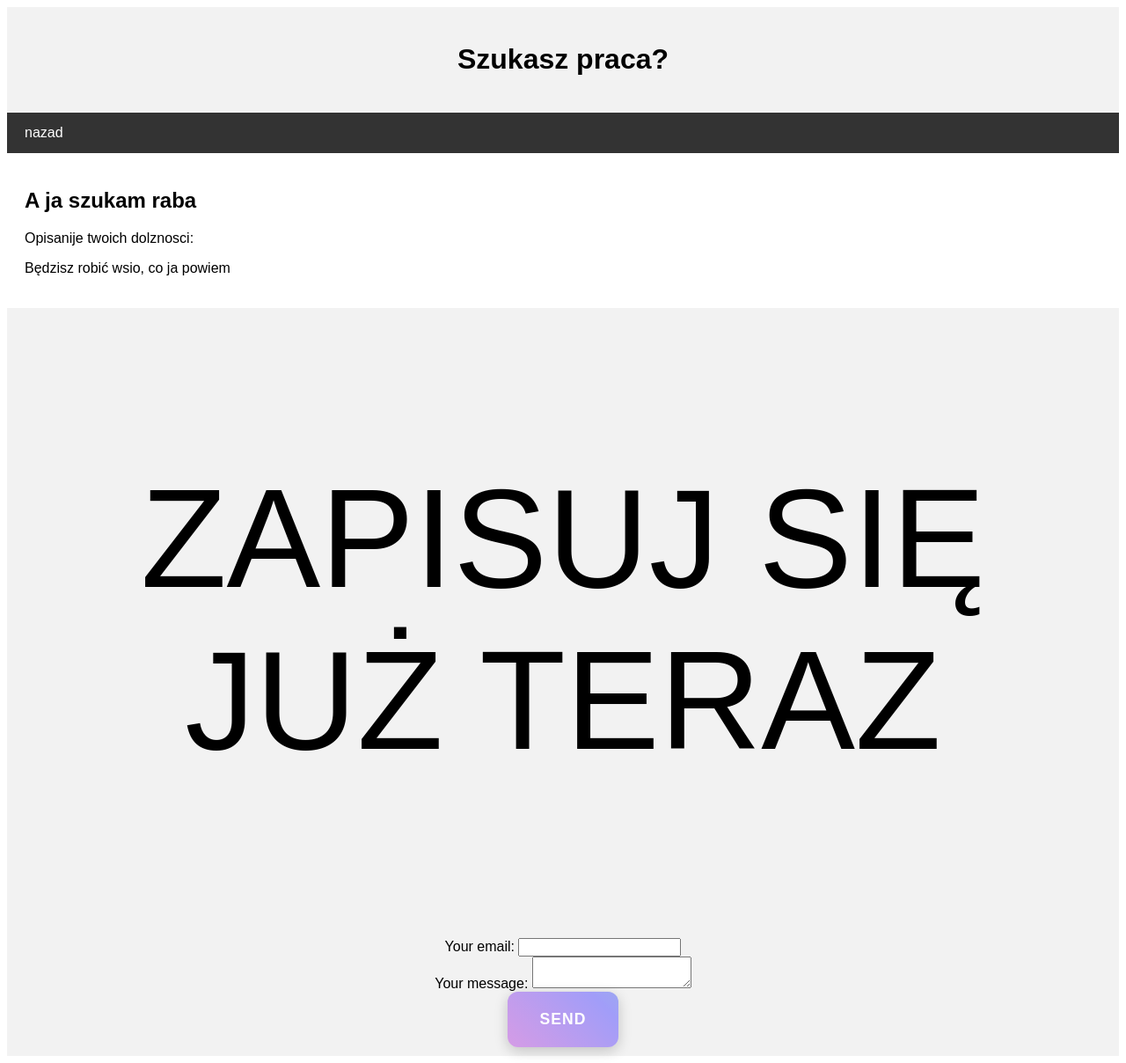
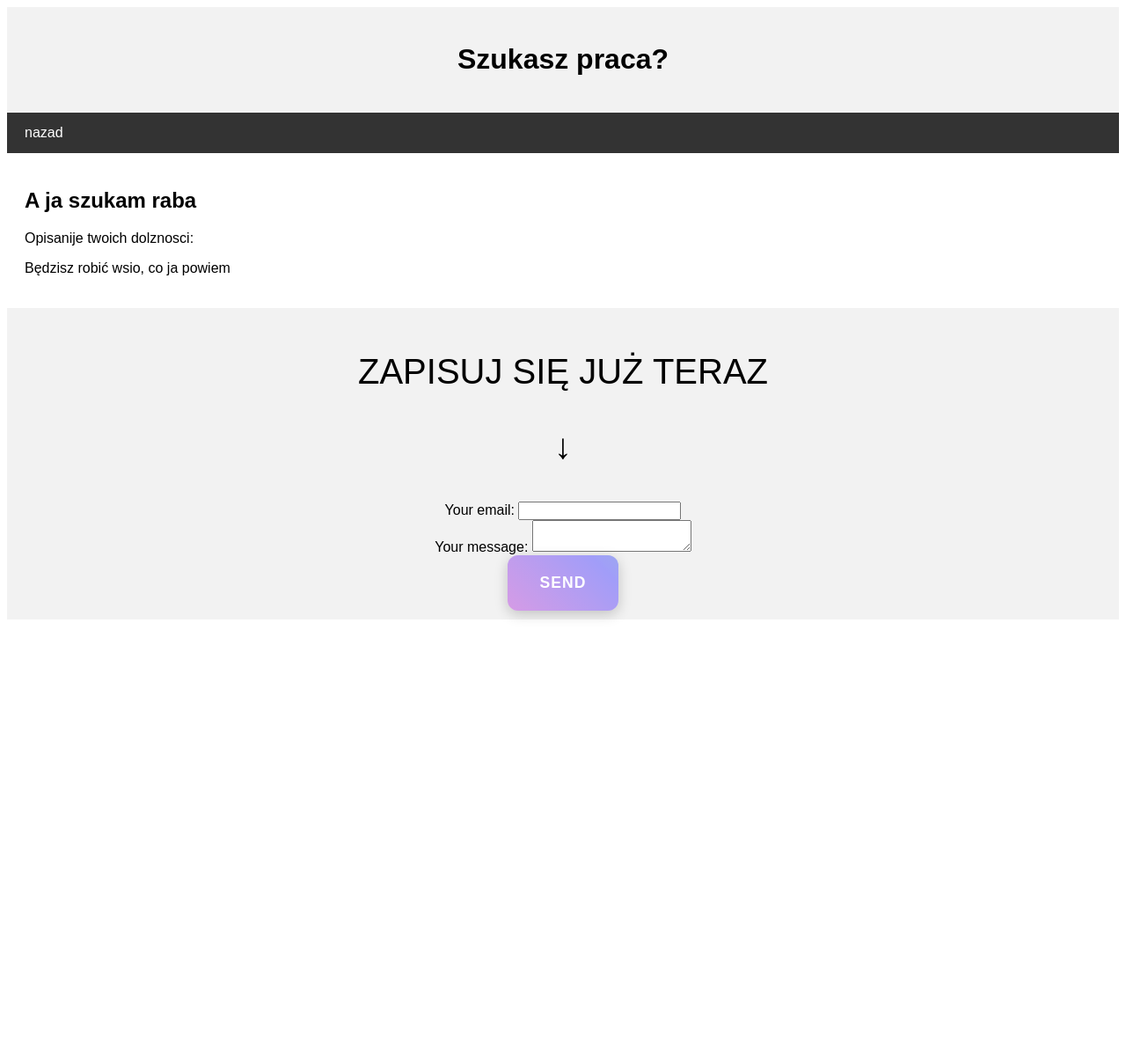
Before and after one commit to majnkraaft/majnkraaft.github.io, a Jekyll site: the page built from robota.html, in a window 1280 px wide. Shown: the whole page at 88% size. Built offline with Jekyll 4.4.1, drawn with Linux system fonts in a browser that asks for light colours; after the commit the page ends 900 px from its top, so only the background shows below that.

Commit message:
update robota.html

```diff
--- a/robota.html
+++ b/robota.html
@@ -82,7 +82,7 @@
 </div>
 
 <div class="stopka">
-  <p style="font-size: 10rem">ZAPISUJ SIĘ JUŻ TERAZ</p><br>
+  <p style="font-size: 2.5rem">ZAPISUJ SIĘ JUŻ TERAZ</p><p style="font-size: 2.5rem">↓</p>
     <form
   action="https://formspree.io/f/xnnyjbzl"
   method="POST"
```
